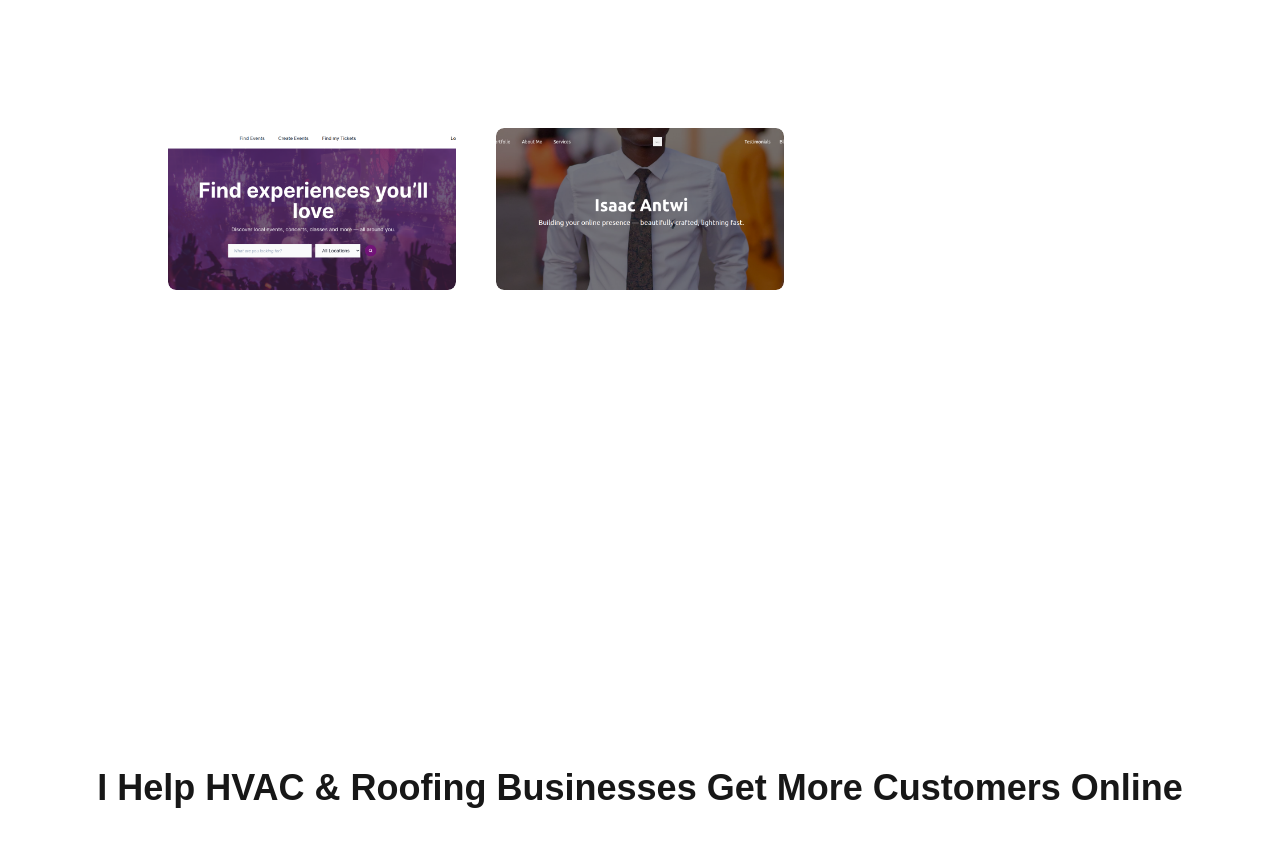
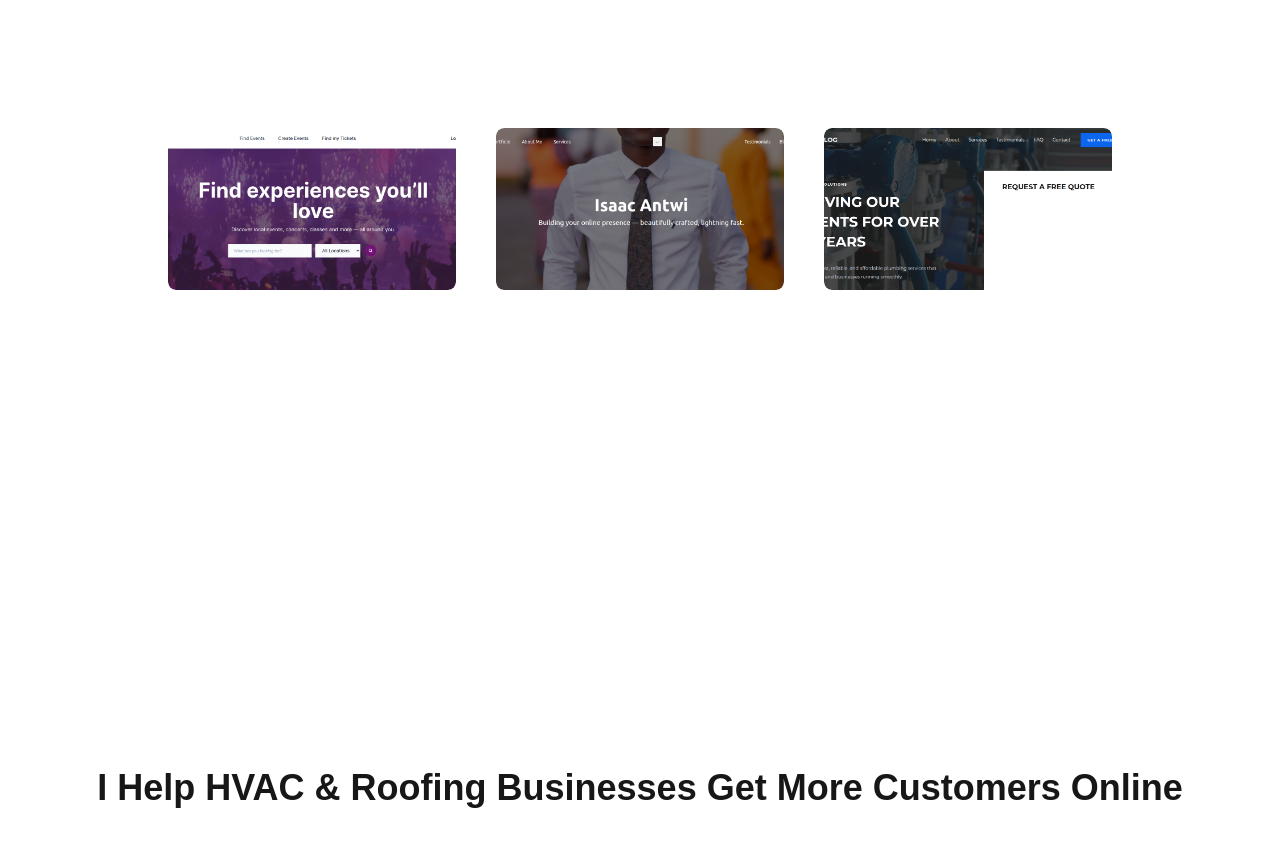
Before and after one commit to manticike/my-portfolio, a Next.js app: page / in a window 1280 px wide. Shown: the part 1000-1846 px from the top of the page. Built offline with nearby package versions, Linux system fonts and the light colour scheme.

Commit message:
Added a sample website for a plumbing business

```diff
--- a/src/snippets/parallaxScrollDemo.tsx
+++ b/src/snippets/parallaxScrollDemo.tsx
@@ -23,5 +23,14 @@ const images = [
     clientLink: "https://www.antisaac.com/",
     projectDate: "July 2025",
     technologies: ["React", "Next.js", "TailwindCSS", "Shadcn UI"]
+  },
+  {
+    url: "/images/plumbing.png",
+    title: "A sample plumbing website",
+    description: "A mobile and SEO-friendly sample website for a local plumbing business",
+    role: "Developer",
+    clientLink: "https://sample-plumbing-site.page.gd/home/",
+    projectDate: "December 2025",
+    technologies: ["WordPress", "Elementor Page Builder"]
   }
 ];
```
Also changed, not shown: public/images/plumbing.png (added).
